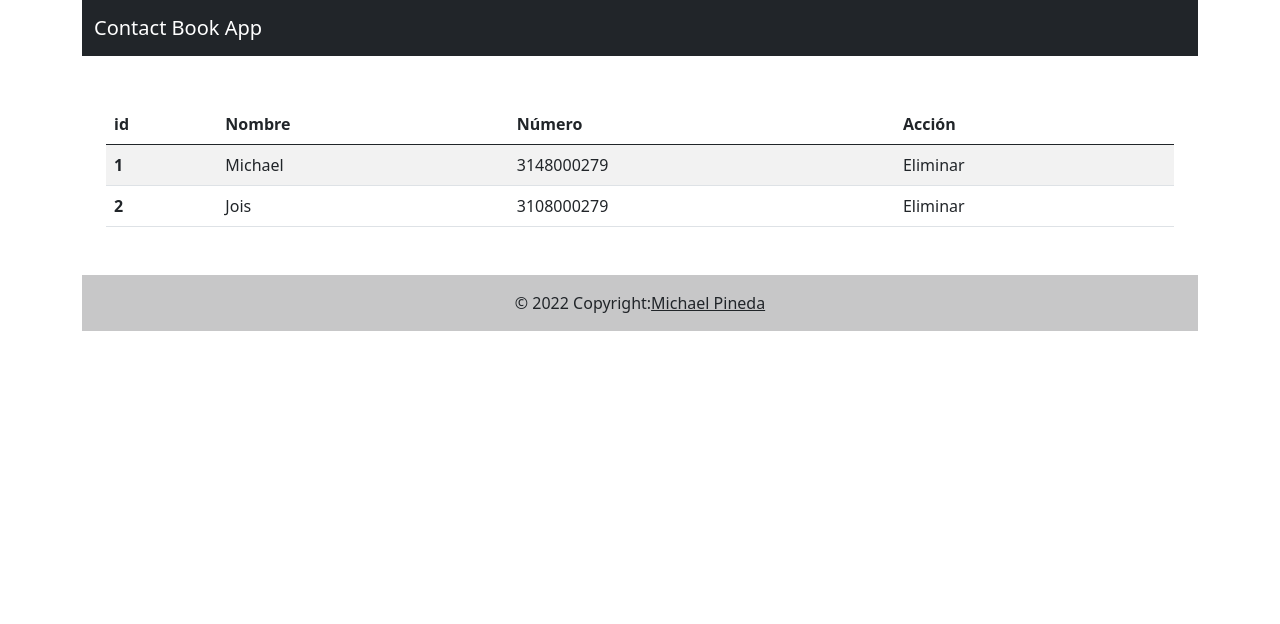
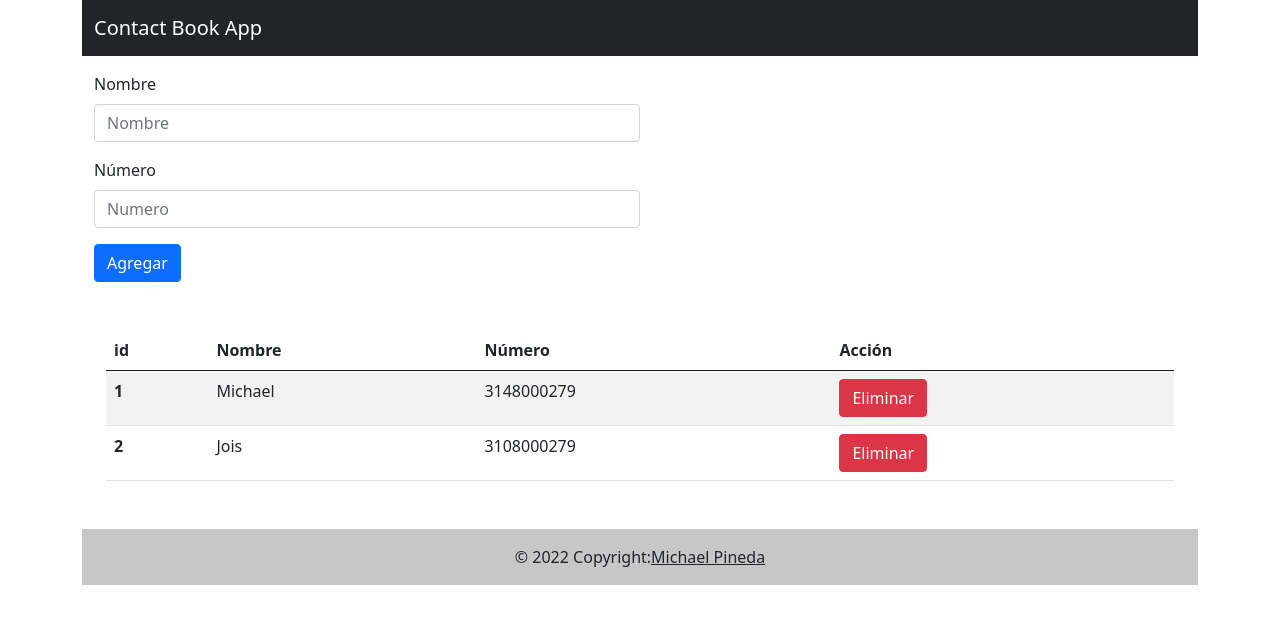
Before and after one commit to michaelspinedat/contact-book-react-app, a React (Create React App) app: page / in a window 1280 px wide. Shown: the top 624 px of the page. Built offline with nearby package versions, Linux system fonts and the light colour scheme.

Commit message:
Create contact form

```diff
--- a/src/components/Contact.jsx
+++ b/src/components/Contact.jsx
@@ -10,7 +10,9 @@ const Contact = ({ contact }) => {
             <th scope="row">{id}</th>
             <td>{name}</td>
             <td>{number}</td>
-            <td>Eliminar</td>
+            <td>
+                <button className="btn btn-danger" type="button">Eliminar</button>
+            </td>
         </tr>
     );
 };
--- a/src/components/ContactBook.jsx
+++ b/src/components/ContactBook.jsx
@@ -1,4 +1,5 @@
 import React from 'react';
+import ContactForm from './ContactForm';
 import Contacts from './Contacts';
 
 const ContactBook = () => {
@@ -10,6 +11,7 @@ const ContactBook = () => {
 
     return (
         <div className="container">
+            <ContactForm />
             <Contacts contacts={contacts} />
         </div>
     );
--- /dev/null
+++ b/src/components/ContactForm.jsx
@@ -0,0 +1,40 @@
+import React from 'react';
+
+const ContactForm = () => {
+    return (
+        <div className="col-6 mt-3">
+            <form>
+                <div className="mb-3">
+                    <label htmlFor="name" className="form-label">
+                        Nombre
+                    </label>
+                    <input
+                        type="email"
+                        className="form-control"
+                        id="name"
+                        name="name"
+                        aria-describedby="emailHelp"
+                        placeholder="Nombre"
+                    />
+                </div>
+                <div className="mb-3">
+                    <label htmlFor="number" className="form-label">
+                        Número
+                    </label>
+                    <input
+                        type="number"
+                        className="form-control"
+                        id="number"
+                        name="number"
+                        placeholder="Numero"
+                    />
+                </div>
+                <button type="submit" className="btn btn-primary">
+                    Agregar
+                </button>
+            </form>
+        </div>
+    );
+};
+
+export default ContactForm;
```
